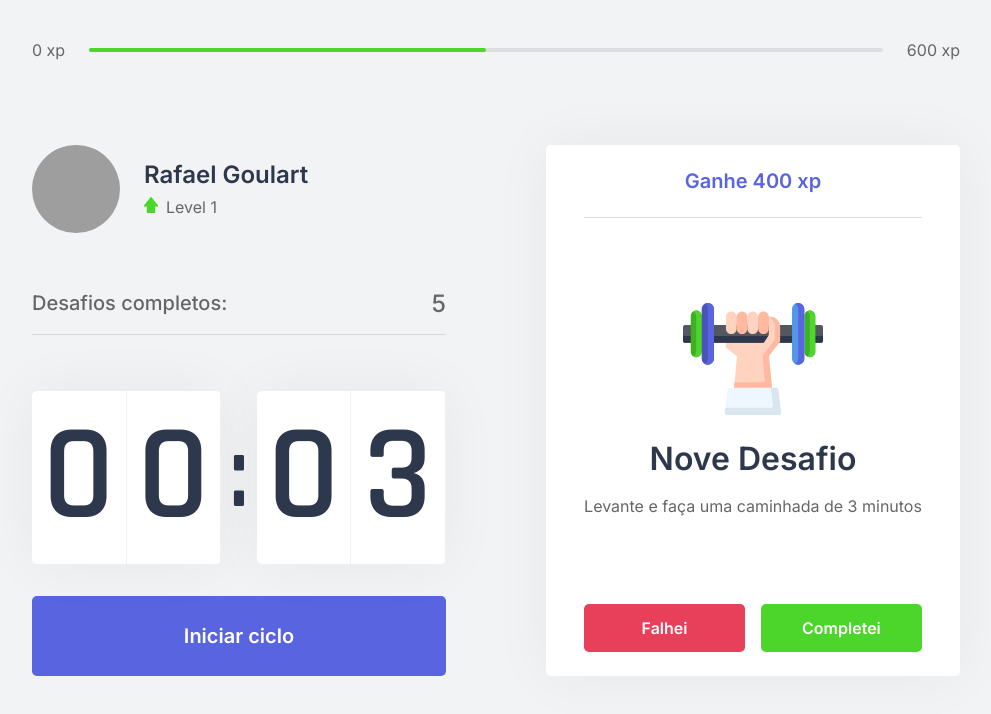
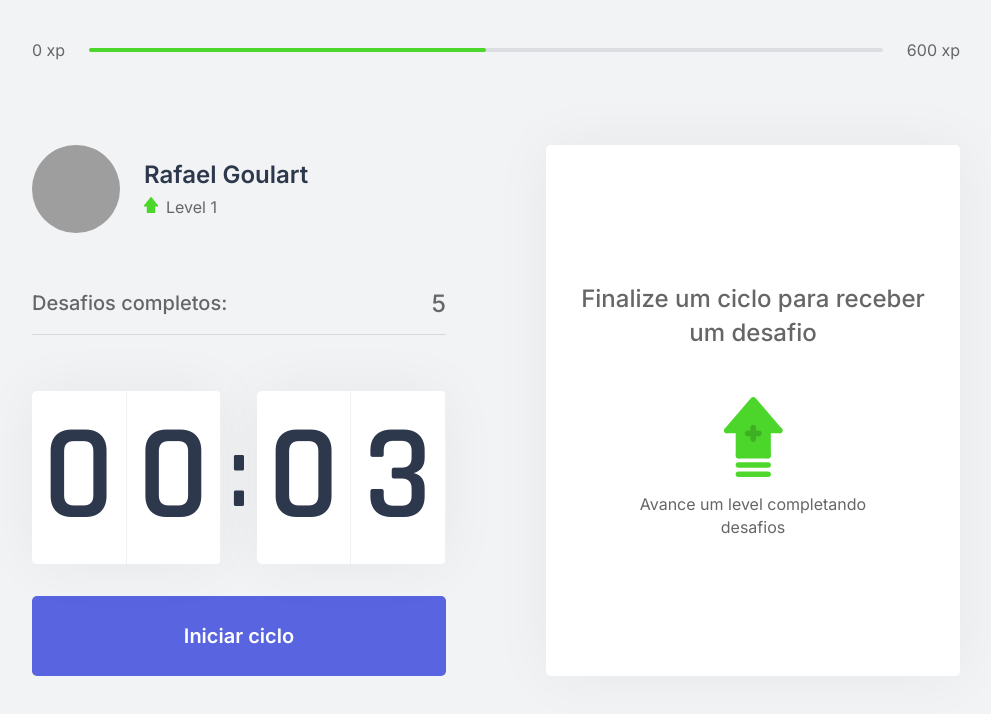
Before and after one commit to RafaelGoulartB/move.it, a Next.js app: page / in a window 1280 px wide. Shown: the top 714 px of the page, without its empty margins (144-1135 px from the left). Built offline with nearby package versions, Linux system fonts and the light colour scheme; grey boxes are pictures that could not be loaded.

Commit message:
📦 feat: implement challenge context

```diff
--- a/src/components/ChallengeBox.tsx
+++ b/src/components/ChallengeBox.tsx
@@ -1,23 +1,28 @@
-import React from 'react'
+import React, { useContext } from 'react'
+import { ChallengesContext } from '../contexts/ChallengesContext'
 import styles from '../styles/components/ChallengeBox.module.css'
 
 const ChallengeBox: React.FC = () => {
-  const hasActiveChallenge = true
+  const { activeChallenge, resetChallenge } = useContext(ChallengesContext)
 
   return (
     <div className={styles.challengeBoxContainer}>
-      {hasActiveChallenge ? (
+      {activeChallenge ? (
         <div className={styles.challengeActive}>
-          <header>Ganhe 400 xp</header>
+          <header>Ganhe {activeChallenge.amount} xp</header>
 
           <main>
-            <img src="icons/body.svg" alt="Body" />
+            <img src={`icons/${activeChallenge.type}.svg`} alt="Body" />
             <strong>Nove Desafio</strong>
-            <p>Levante e faça uma caminhada de 3 minutos</p>
+            <p>{activeChallenge.description}</p>
           </main>
 
           <footer>
-            <button type="button" className={styles.challengeFailedButton}>
+            <button
+              type="button"
+              className={styles.challengeFailedButton}
+              onClick={resetChallenge}
+            >
               Falhei
             </button>
             <button type="button" className={styles.challengeSucceededButton}>
@@ -29,7 +34,7 @@ const ChallengeBox: React.FC = () => {
         <div className={styles.challengeNotActive}>
           <strong>Finalize um ciclo para receber um desafio</strong>
           <p>
-            <img src="icons/level-up.svg" alt="Level Up" />
+            <img src={`icons/level-up.svg`} alt="Level Up" />
             Avance um level completando desafios
           </p>
         </div>
--- a/src/components/Countdown.tsx
+++ b/src/components/Countdown.tsx
@@ -5,9 +5,7 @@ import styles from '../styles/components/Countdown.module.css'
 let countdownTimeout: NodeJS.Timeout
 
 const Countdown: React.FC = () => {
-  const contextData = useContext(ChallengesContext)
-
-  console.log(contextData)
+  const { startNewChallenge } = useContext(ChallengesContext)
 
   const [time, setTime] = useState(0.1 * 30)
   const [isActive, setIsActive] = useState(false)
@@ -37,6 +35,7 @@ const Countdown: React.FC = () => {
     } else if (isActive && time === 0) {
       setHasFinished(true)
       setIsActive(false)
+      startNewChallenge()
     }
   }, [isActive, time])
 
--- a/src/contexts/ChallengesContext.tsx
+++ b/src/contexts/ChallengesContext.tsx
@@ -1,10 +1,28 @@
 import { createContext, ReactNode, useState } from 'react'
+import challenges from '../../challenges.json'
 
-export const ChallengesContext = createContext({})
+interface Challenge {
+  type: 'body' | 'eye'
+  description: string
+  amount: number
+}
+
+interface ChallengesContextData {
+  level: number
+  currentExperience: number
+  challengesCompleted: number
+  activeChallenge: Challenge | null
+  experienceToNextLevel: number
+  levelUp: () => void
+  startNewChallenge: () => void
+  resetChallenge: () => void
+}
 
 interface ChallengesProviderProps {
   children: ReactNode
 }
+
+export const ChallengesContext = createContext({} as ChallengesContextData)
 
 export function ChallengesProvider({
   children
@@ -13,13 +31,37 @@ export function ChallengesProvider({
   const [currentExperience, setCurrentExperience] = useState(0)
   const [challengesCompleted, setChallengesCompleted] = useState(0)
 
+  const [activeChallenge, setActiveChallenge] = useState(null)
+
+  const experienceToNextLevel = Math.pow((level + 1) * 4, 2)
+
   function levelUp() {
     setLevel(+level)
   }
 
+  function startNewChallenge() {
+    const randomChallengeIndex = Math.floor(Math.random() * challenges.length)
+    const challenge = challenges[randomChallengeIndex]
+
+    setActiveChallenge(challenge)
+  }
+
+  function resetChallenge() {
+    setActiveChallenge(null)
+  }
+
   return (
     <ChallengesContext.Provider
-      value={{ level, currentExperience, challengesCompleted, levelUp }}
+      value={{
+        level,
+        currentExperience,
+        challengesCompleted,
+        activeChallenge,
+        experienceToNextLevel,
+        levelUp,
+        startNewChallenge,
+        resetChallenge
+      }}
     >
       {children}
     </ChallengesContext.Provider>
```
